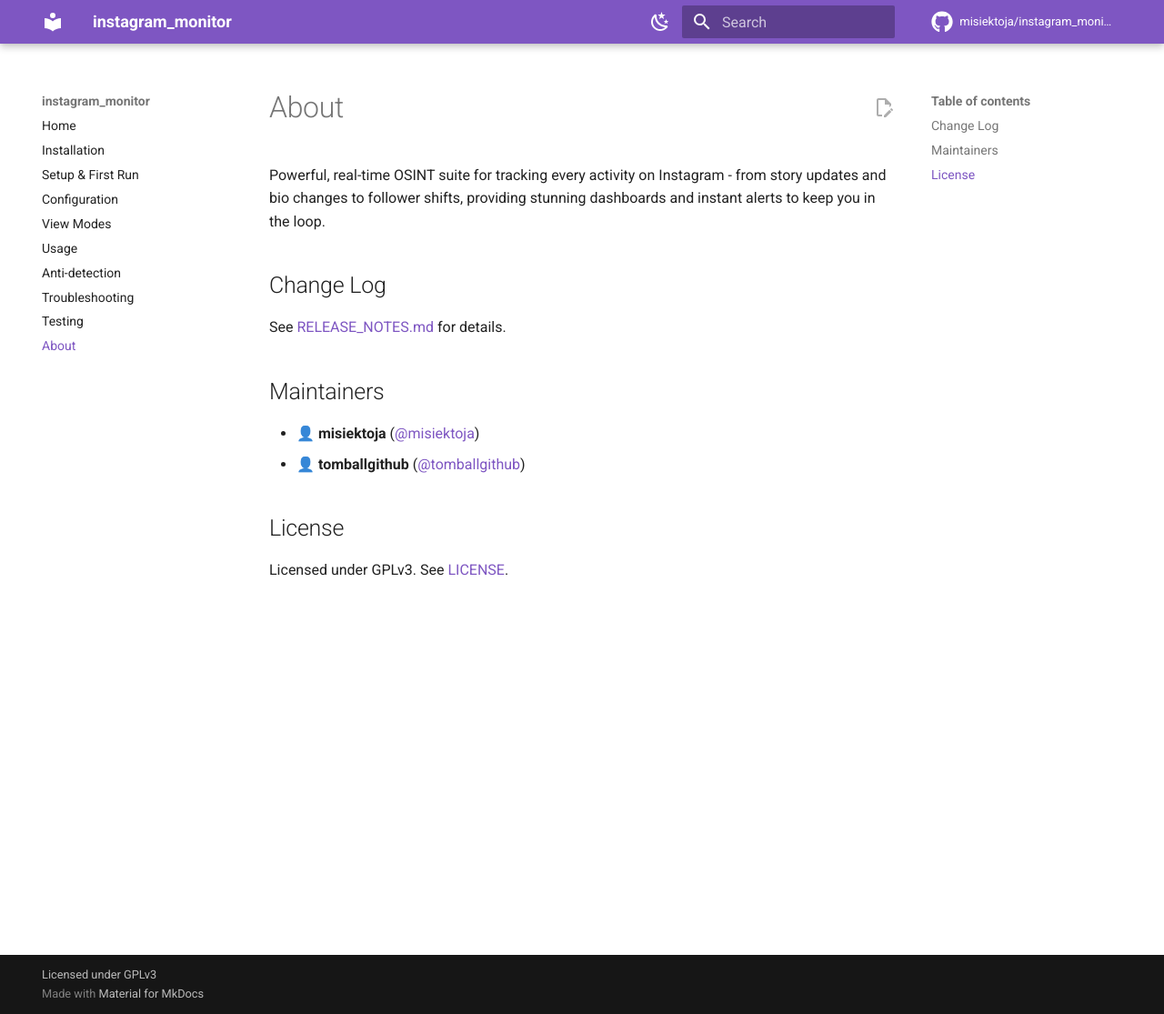
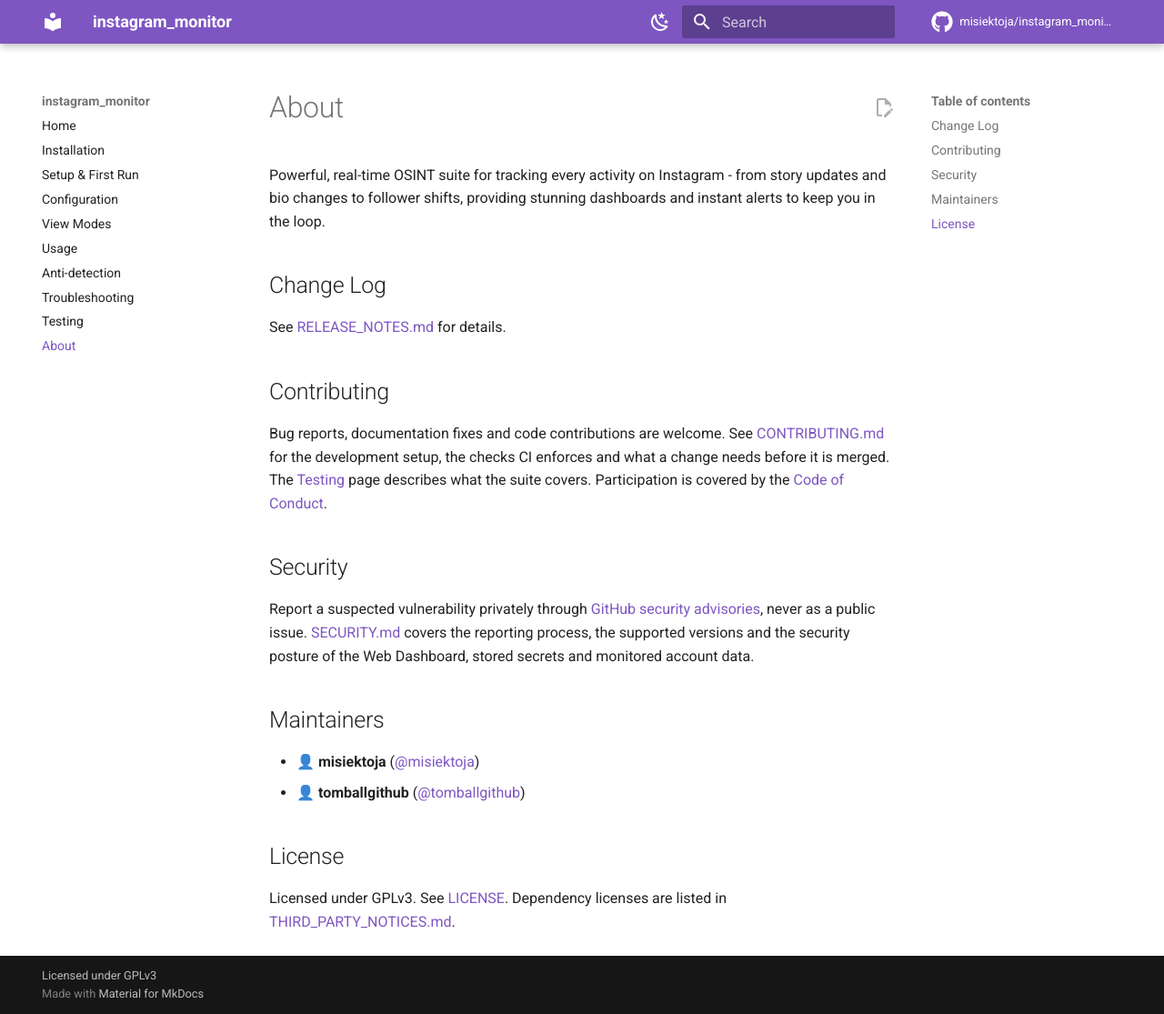
Before and after one commit to misiektoja/instagram_monitor, an MkDocs documentation site: the page built from docs/about.md, in a window 1280 px wide and 1115 px high. Shown: the whole window at 91% size. Built offline with MkDocs 1.6.1 and Material for MkDocs 9.7.7, drawn with Linux system fonts in a browser that asks for light colours; comment, search, counter and statistics services are not loaded.

Commit message:
docs(about): link contributing and security policies

```diff
--- a/docs/about.md
+++ b/docs/about.md
@@ -6,6 +6,16 @@
 ## Change Log
 
 See [RELEASE_NOTES.md](https://github.com/misiektoja/instagram_monitor/blob/main/RELEASE_NOTES.md) for details.
+
+<a id="contributing"></a>
+## Contributing
+
+Bug reports, documentation fixes and code contributions are welcome. See [CONTRIBUTING.md](https://github.com/misiektoja/instagram_monitor/blob/main/CONTRIBUTING.md) for the development setup, the checks CI enforces and what a change needs before it is merged. The [Testing](testing.md) page describes what the suite covers. Participation is covered by the [Code of Conduct](https://github.com/misiektoja/instagram_monitor/blob/main/CODE_OF_CONDUCT.md).
+
+<a id="security"></a>
+## Security
+
+Report a suspected vulnerability privately through [GitHub security advisories](https://github.com/misiektoja/instagram_monitor/security/advisories/new), never as a public issue. [SECURITY.md](https://github.com/misiektoja/instagram_monitor/blob/main/SECURITY.md) covers the reporting process, the supported versions and the security posture of the Web Dashboard, stored secrets and monitored account data.
 
 <a id="maintainers"></a>
 ## Maintainers
@@ -16,4 +26,4 @@
 <a id="license"></a>
 ## License
 
-Licensed under GPLv3. See [LICENSE](https://github.com/misiektoja/instagram_monitor/blob/main/LICENSE).
+Licensed under GPLv3. See [LICENSE](https://github.com/misiektoja/instagram_monitor/blob/main/LICENSE). Dependency licenses are listed in [THIRD_PARTY_NOTICES.md](https://github.com/misiektoja/instagram_monitor/blob/main/THIRD_PARTY_NOTICES.md).
```
